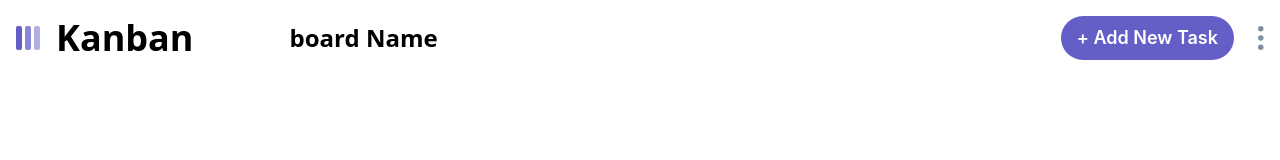
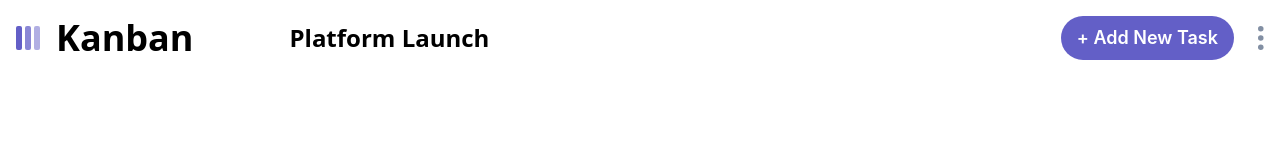
Before and after one commit to EmersonMarinho/Kanban_Task_Management, a React (Vite) app: page / in a window 1280 px wide. Shown: the top 160 px of the page. Built offline with nearby package versions, Linux system fonts and the light colour scheme.

Commit message:
feat: added some feature to header and also to the Dropdown and BoardModal to make it more acessible for the user

```diff
--- a/src/components/Header.jsx
+++ b/src/components/Header.jsx
@@ -1,5 +1,5 @@
 /* eslint-disable react/prop-types */
-import { useState } from 'react'
+import { useState, useContext } from 'react'
 
 import logo from '../assets/logo-mobile.svg'
 import iconDown from '../assets/icon-chevron-down.svg'
@@ -9,10 +9,16 @@ import elipsis from '../assets/icon-vertical-ellipsis.svg'
 import HeaderDropDown from './HeaderDropDown'
 import AddEditBoardModal from '../modals/AddEditBoardModal'
 
+import { BoardsContext } from '../context/BoardsContext'
+
 
 function Header({ boardModalOpen, setBoardModalOpen }) {
     const [openDropDown, setOpenDropDown] = useState(false)
     const [boardTypes] = useState('add')
+
+    const { boards } = useContext(BoardsContext);
+    const board = boards.find((board) => board.isActive);
+
 
   return (
     <div className=' p-4 fixed left-0 bg-white dark:bg-[#2b2c37] z-50 right-0'>
@@ -23,7 +29,7 @@ function Header({ boardModalOpen, setBoardModalOpen }) {
                 <h3 className='hidden md:inline-block font-bold font-sans md:text-4xl'>Kanban</h3>
                 <div className='flex items-center'>
                     <h3 className=' truncate max-w-[200px] md:text-2xl text-xl font-bold md:ml-20 font-sans'>
-                        board Name
+                        {board?.name}
                     </h3>
                     <img
                     src={openDropDown ? iconUp : iconDown}
--- a/src/components/HeaderDropDown.jsx
+++ b/src/components/HeaderDropDown.jsx
@@ -20,7 +20,7 @@ function HeaderDropDown({ setOpenDropDown, setBoardModalOpen }) {
     }
 
 
-    const boards = useContext(BoardsContext).boards;
+    const { boards, setBoardActive } = useContext(BoardsContext);
 
     console.log('boards =', boards);
 
@@ -42,6 +42,9 @@ function HeaderDropDown({ setOpenDropDown, setBoardModalOpen }) {
             <div>
                 {boards.map((board, index) => (
                     <div key={index}
+                    onClick={() => {
+                        setBoardActive(index);
+                    }}
                     className={`flex items-baseline  dark:text-white space-x-2 px-5 py-4
                     ${board.isActive && 'bg-[#635fc7] rounded-r-full text-white mr-8'}`}>
                         <img src={boardIcon} alt="boardIcon" className=" h-4" />
--- a/src/context/BoardsContext.jsx
+++ b/src/context/BoardsContext.jsx
@@ -29,9 +29,9 @@ export const BoardsProvider = ({ children }) => {
     setBoards(updatedBoards);
   };
 
-  const setBoardActive = (id) => {
-    const updatedBoards = boards.map((board) => {
-      if (board.id === id) {
+  const setBoardActive = (index) => {
+    const updatedBoards = boards.map((board, i) => {
+      if (i === index) {
         return { ...board, isActive: true };
       } else {
         return { ...board, isActive: false };
--- a/src/modals/AddEditBoardModal.jsx
+++ b/src/modals/AddEditBoardModal.jsx
@@ -8,7 +8,7 @@ import crossIcon from '../assets/icon-cross.svg';
 function AddEditBoardModal({ setBoardModalOpen, type }) {
     const { boards, setBoards, editBoard } = useContext(BoardsContext);
     const [name, setName] = useState("");
-    const [isValid, setIsValid] = useState(true);
+    const [, setIsValid] = useState(true);
 
 
     const [newColumns, setNewColumns] = useState([
```
